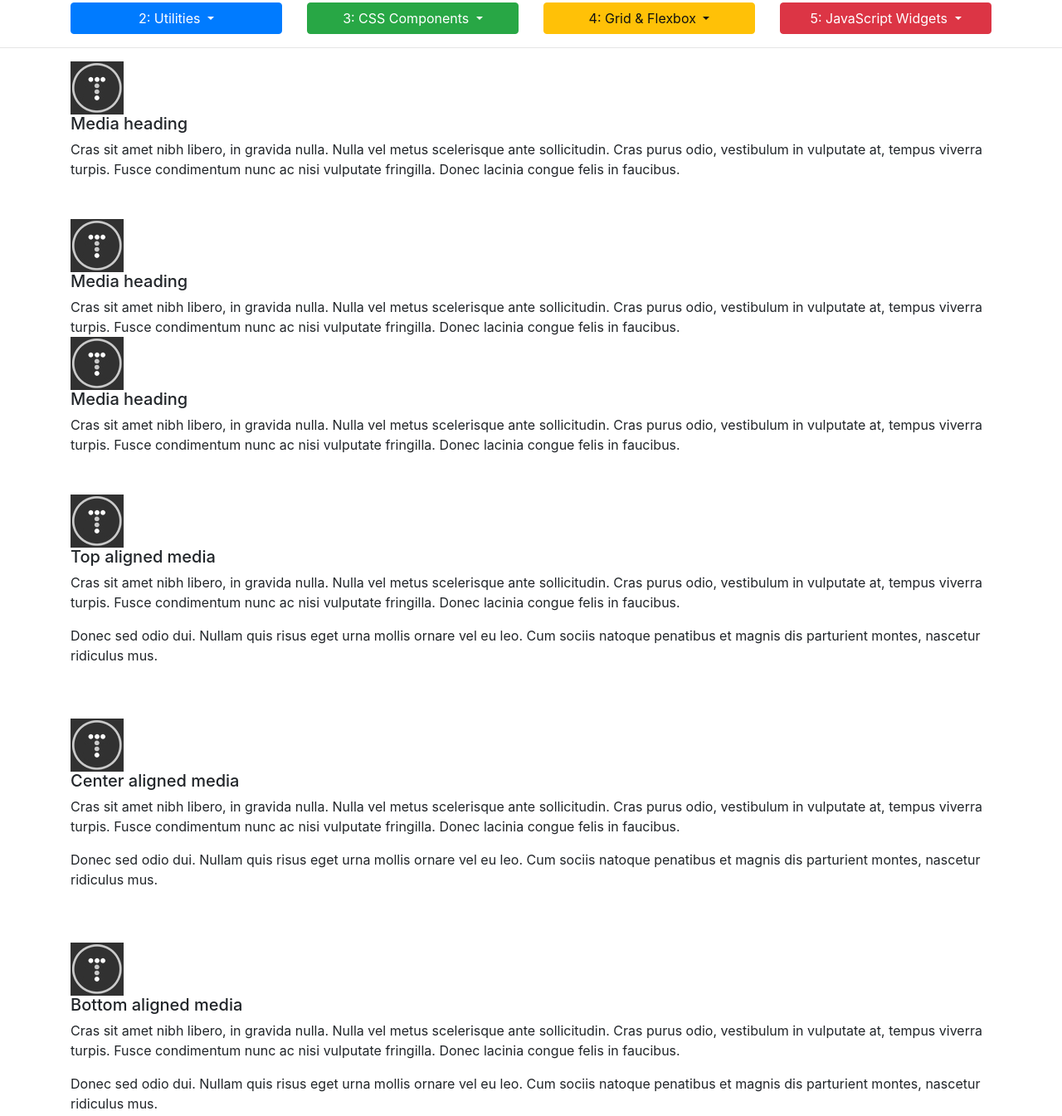
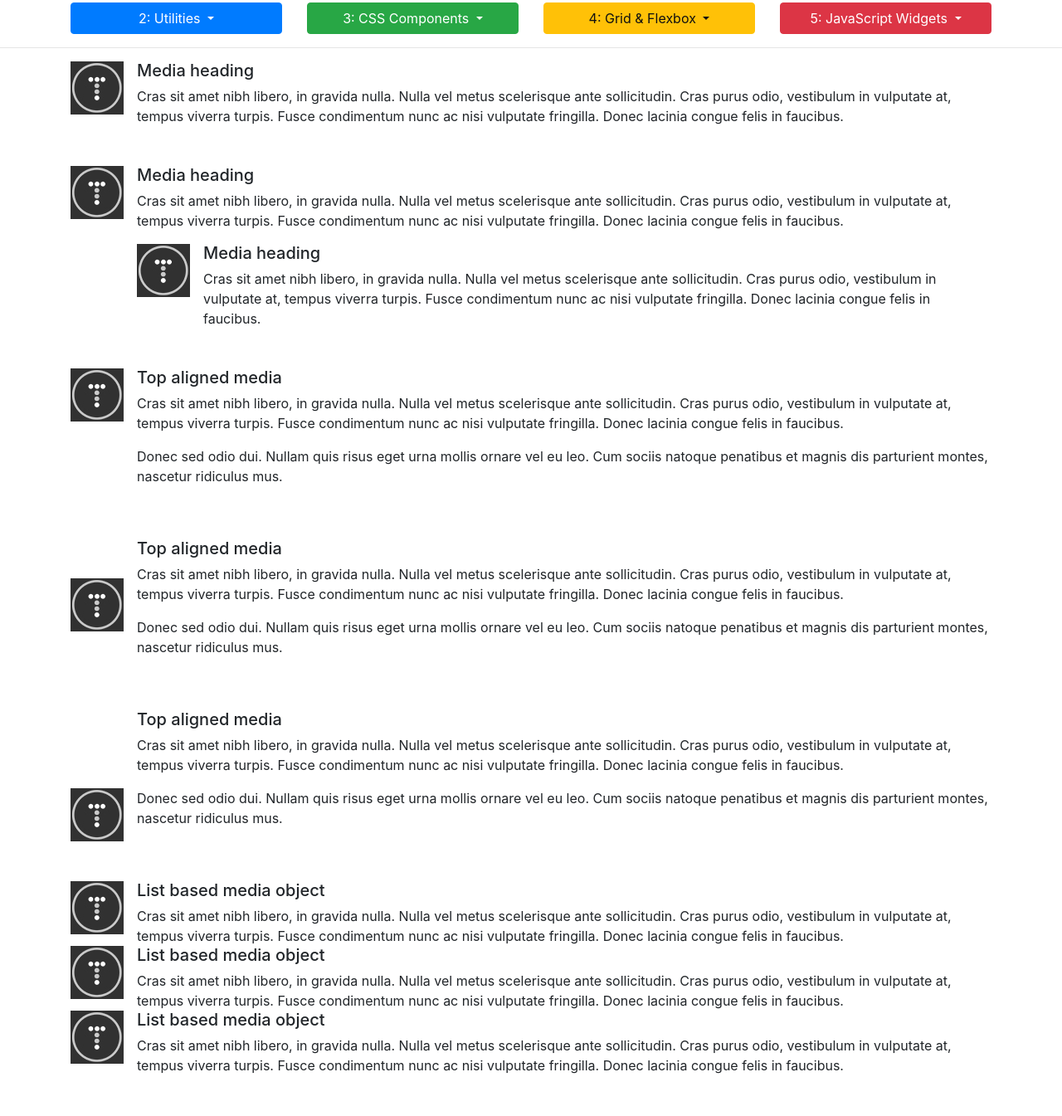
Before and after one commit to BrandonSmith8038/Udemy-BootStrap-4, a plain HTML site: page Bootstrap Sandbox/3_10_media_object.html in a window 1280 px wide. Shown: the part 124-1469 px from the top of the page at 83% size. Drawn offline with nearby package versions, Linux system fonts and the light colour scheme.

```diff
--- a/Bootstrap Sandbox/3_10_media_object.html
+++ b/Bootstrap Sandbox/3_10_media_object.html
@@ -82,10 +82,10 @@
         <!--########################START HERE#########################-->
 
       <!-- MEDIA OBJECT -->
-      <div>
-          <img src="img/image4.jpg">
-          <div>
-              <h5>Media heading</h5>
+      <div class="media">
+          <img class="d-flex mr-3" src="img/image4.jpg">
+          <div class="media-body">
+              <h5 class="mt-0">Media heading</h5>
               Cras sit amet nibh libero, in gravida nulla. Nulla vel metus scelerisque ante sollicitudin. Cras purus odio, vestibulum in vulputate at, tempus viverra turpis. Fusce condimentum nunc ac nisi vulputate fringilla. Donec lacinia congue felis in faucibus.
           </div>
       </div>
@@ -93,18 +93,18 @@
       <br><br>
 
       <!-- NESTING MEDIA OBJECTS -->
-      <div>
-          <img src="img/image4.jpg">
-          <div>
+      <div class="media">
+          <img class="d-flex mr-3" src="img/image4.jpg">
+          <div class="media-body">
               <h5>Media heading</h5>
               Cras sit amet nibh libero, in gravida nulla. Nulla vel metus scelerisque ante sollicitudin. Cras purus odio, vestibulum in vulputate at, tempus viverra turpis. Fusce condimentum nunc ac nisi vulputate fringilla. Donec lacinia congue felis in faucibus.
 
-              <div>
-              <a href="#">
+              <div class="media mt-3">
+              <a class="d-flex pr-3" href="#">
                   <img src="img/image4.jpg">
               </a>
-              <div>
-                  <h5>Media heading</h5>
+              <div class="media-body">
+                  <h5 class="mt-0">Media heading</h5>
                   Cras sit amet nibh libero, in gravida nulla. Nulla vel metus scelerisque ante sollicitudin. Cras purus odio, vestibulum in vulputate at, tempus viverra turpis. Fusce condimentum nunc ac nisi vulputate fringilla. Donec lacinia congue felis in faucibus.
               </div>
               </div>
@@ -114,9 +114,9 @@
       <br><br>
 
       <!-- TOP ALIGNED (DEFAULT) -->
-      <div>
-          <img src="img/image4.jpg">
-          <div>
+      <div class="media">
+          <img class="d-flex mr-3 align-self-start" src="img/image4.jpg">
+          <div class="media-body">
               <h5>Top aligned media</h5>
               <p>Cras sit amet nibh libero, in gravida nulla. Nulla vel metus scelerisque ante sollicitudin. Cras purus odio, vestibulum in vulputate at, tempus viverra turpis. Fusce condimentum nunc ac nisi vulputate fringilla. Donec lacinia congue felis in faucibus.</p>
               <p>Donec sed odio dui. Nullam quis risus eget urna mollis ornare vel eu leo. Cum sociis natoque penatibus et magnis dis parturient montes, nascetur ridiculus mus.</p>
@@ -126,10 +126,10 @@
       <br><br>
 
       <!-- CENTER ALIGNED -->
-      <div>
-          <img class="d-flex align-self-center mr-3" src="img/image4.jpg">
-          <div>
-              <h5>Center aligned media</h5>
+     <div class="media">
+          <img class="d-flex mr-3 align-self-center" src="img/image4.jpg">
+          <div class="media-body">
+              <h5>Top aligned media</h5>
               <p>Cras sit amet nibh libero, in gravida nulla. Nulla vel metus scelerisque ante sollicitudin. Cras purus odio, vestibulum in vulputate at, tempus viverra turpis. Fusce condimentum nunc ac nisi vulputate fringilla. Donec lacinia congue felis in faucibus.</p>
               <p>Donec sed odio dui. Nullam quis risus eget urna mollis ornare vel eu leo. Cum sociis natoque penatibus et magnis dis parturient montes, nascetur ridiculus mus.</p>
           </div>
@@ -138,10 +138,10 @@
       <br><br>
 
       <!-- BOTTOM ALIGNED -->
-      <div>
-          <img class="d-flex align-self-end mr-3" src="img/image4.jpg">
-          <div>
-              <h5>Bottom aligned media</h5>
+      <div class="media">
+          <img class="d-flex mr-3 align-self-end" src="img/image4.jpg">
+          <div class="media-body">
+              <h5>Top aligned media</h5>
               <p>Cras sit amet nibh libero, in gravida nulla. Nulla vel metus scelerisque ante sollicitudin. Cras purus odio, vestibulum in vulputate at, tempus viverra turpis. Fusce condimentum nunc ac nisi vulputate fringilla. Donec lacinia congue felis in faucibus.</p>
               <p>Donec sed odio dui. Nullam quis risus eget urna mollis ornare vel eu leo. Cum sociis natoque penatibus et magnis dis parturient montes, nascetur ridiculus mus.</p>
           </div>
@@ -150,24 +150,24 @@
       <br><br>
 
       <!-- MEDIA LIST -->
-      <ul>
-          <li>
-              <img src="img/image4.jpg">
-              <div>
+      <ul class="list-unstyled">
+          <li class="media">
+              <img class="d-flex mr-3" src="img/image4.jpg">
+              <div class="media-body">
               <h5>List based media object</h5>
               Cras sit amet nibh libero, in gravida nulla. Nulla vel metus scelerisque ante sollicitudin. Cras purus odio, vestibulum in vulputate at, tempus viverra turpis. Fusce condimentum nunc ac nisi vulputate fringilla. Donec lacinia congue felis in faucibus.
               </div>
           </li>
-          <li>
+          <li class="media">
               <img class="d-flex mr-3" src="img/image4.jpg">
-              <div>
+              <div class="media-body">
               <h5>List based media object</h5>
               Cras sit amet nibh libero, in gravida nulla. Nulla vel metus scelerisque ante sollicitudin. Cras purus odio, vestibulum in vulputate at, tempus viverra turpis. Fusce condimentum nunc ac nisi vulputate fringilla. Donec lacinia congue felis in faucibus.
               </div>
           </li>
-          <li>
-              <img src="img/image4.jpg">
-              <div>
+          <li class="media">
+              <img class="d-flex mr-3" src="img/image4.jpg">
+              <div class="media-body">
               <h5>List based media object</h5>
               Cras sit amet nibh libero, in gravida nulla. Nulla vel metus scelerisque ante sollicitudin. Cras purus odio, vestibulum in vulputate at, tempus viverra turpis. Fusce condimentum nunc ac nisi vulputate fringilla. Donec lacinia congue felis in faucibus.
               </div>
```
